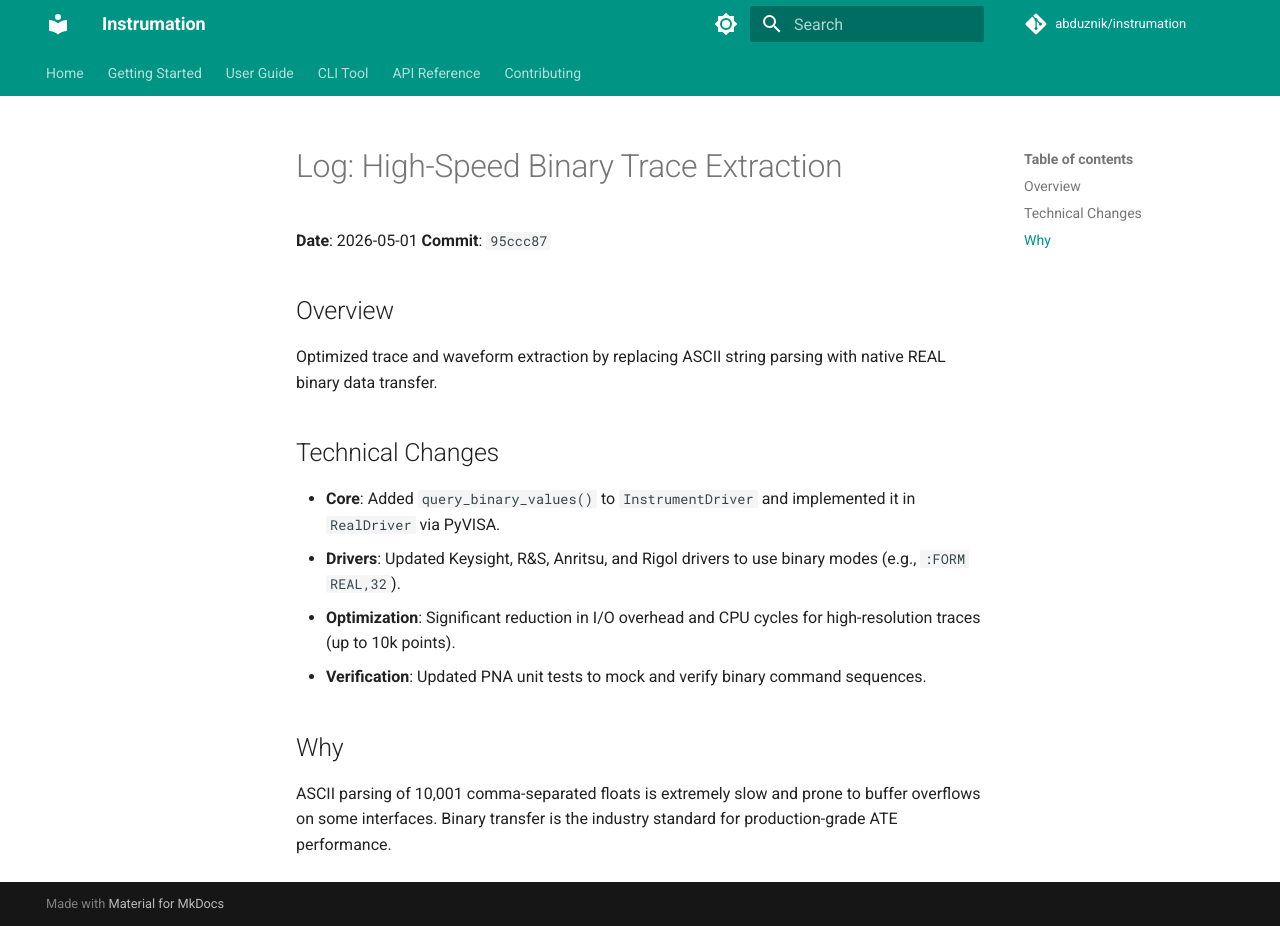
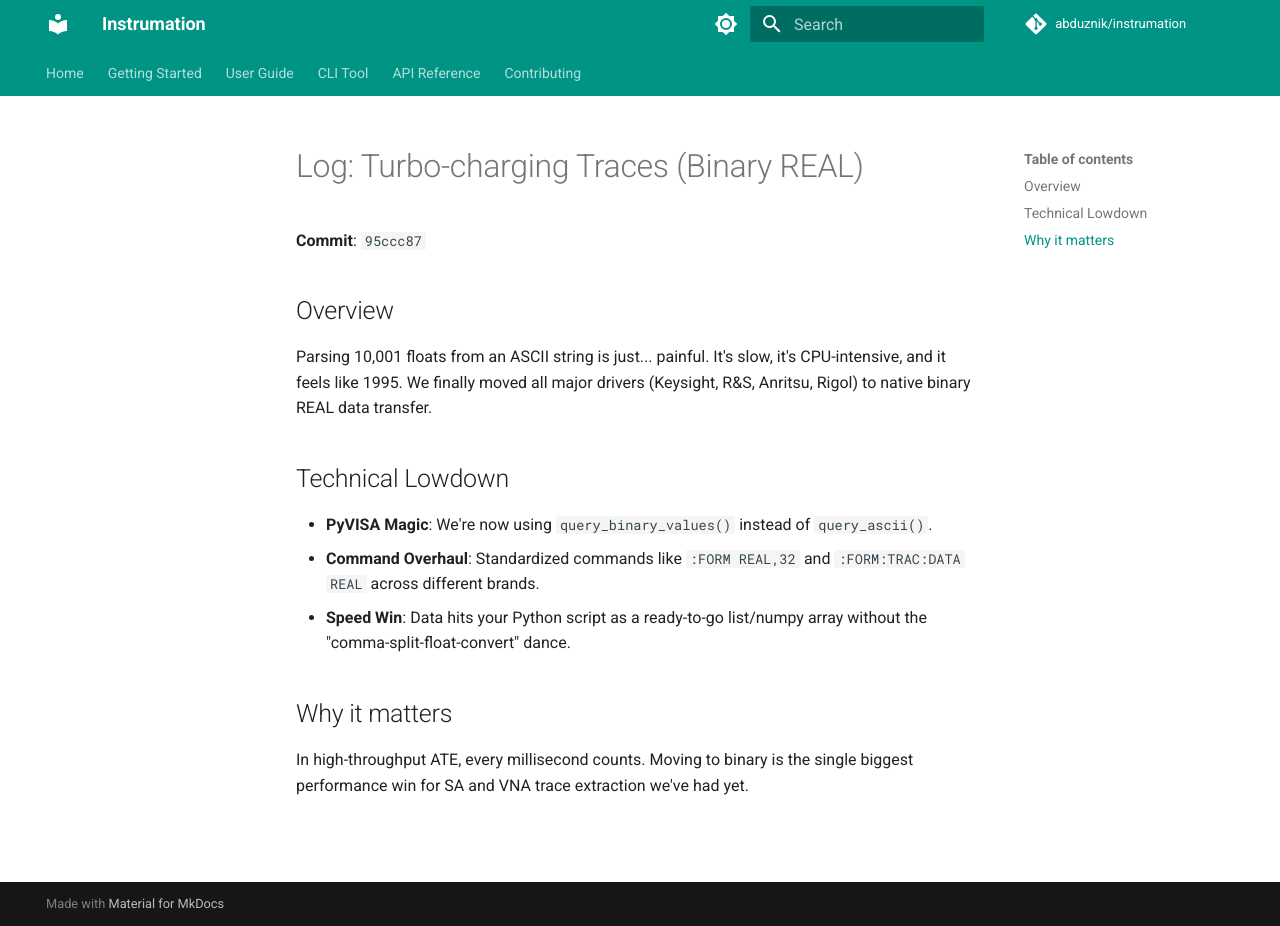
Before and after one commit to abduznik/instrumation, an MkDocs documentation site: the page built from docs/logs/2026-05-01_binary_optimization.md, in a window 1280 px wide and 926 px high. Built offline with MkDocs 1.6.1 and Material for MkDocs 9.7.7, drawn with Linux system fonts in a browser that asks for light colours; comment, search, counter and statistics services are not loaded.

Commit message:
docs: expand development logs to cover last 10 commits with technical casual tone

```diff
--- a/docs/logs/2026-05-01_binary_optimization.md
+++ b/docs/logs/2026-05-01_binary_optimization.md
@@ -1,15 +1,13 @@
-# Log: High-Speed Binary Trace Extraction
-**Date**: 2026-05-01
+# Log: Turbo-charging Traces (Binary REAL)
 **Commit**: `95ccc87`
 
 ## Overview
-Optimized trace and waveform extraction by replacing ASCII string parsing with native REAL binary data transfer.
+Parsing 10,001 floats from an ASCII string is just... painful. It's slow, it's CPU-intensive, and it feels like 1995. We finally moved all major drivers (Keysight, R&S, Anritsu, Rigol) to native binary REAL data transfer.
 
-## Technical Changes
-- **Core**: Added `query_binary_values()` to `InstrumentDriver` and implemented it in `RealDriver` via PyVISA.
-- **Drivers**: Updated Keysight, R&S, Anritsu, and Rigol drivers to use binary modes (e.g., `:FORM REAL,32`).
-- **Optimization**: Significant reduction in I/O overhead and CPU cycles for high-resolution traces (up to 10k points).
-- **Verification**: Updated PNA unit tests to mock and verify binary command sequences.
+## Technical Lowdown
+- **PyVISA Magic**: We're now using `query_binary_values()` instead of `query_ascii()`.
+- **Command Overhaul**: Standardized commands like `:FORM REAL,32` and `:FORM:TRAC:DATA REAL` across different brands.
+- **Speed Win**: Data hits your Python script as a ready-to-go list/numpy array without the "comma-split-float-convert" dance.
 
-## Why
-ASCII parsing of 10,001 comma-separated floats is extremely slow and prone to buffer overflows on some interfaces. Binary transfer is the industry standard for production-grade ATE performance.
+## Why it matters
+In high-throughput ATE, every millisecond counts. Moving to binary is the single biggest performance win for SA and VNA trace extraction we've had yet.
```
Also changed, not shown: docs/logs/2026-05-01_async_latency_fix.md (+6 -7 lines), docs/logs/2026-05-01_base_driver_restoration.md (added, +13 -0 lines), docs/logs/2026-05-01_hal_standardization.md (+7 -8 lines), docs/logs/2026-05-01_measurement_result_upgrade.md (added, +13 -0 lines), docs/logs/2026-05-01_modern_test_bench.md (added, +13 -0 lines), docs/logs/2026-05-01_vna_fixes.md (added, +13 -0 lines), docs/logs/2026-05-01_vna_telemetry_features.md (added, +14 -0 lines), docs/logs/index.md (+11 -6 lines).
